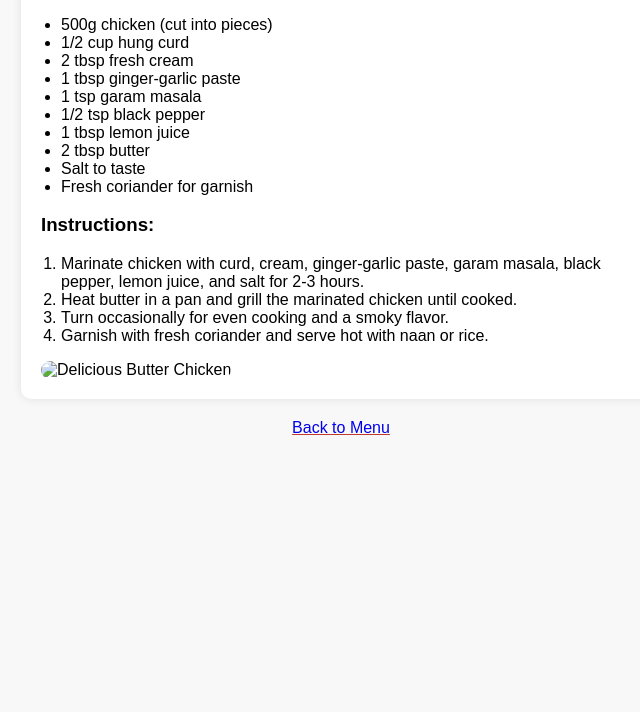
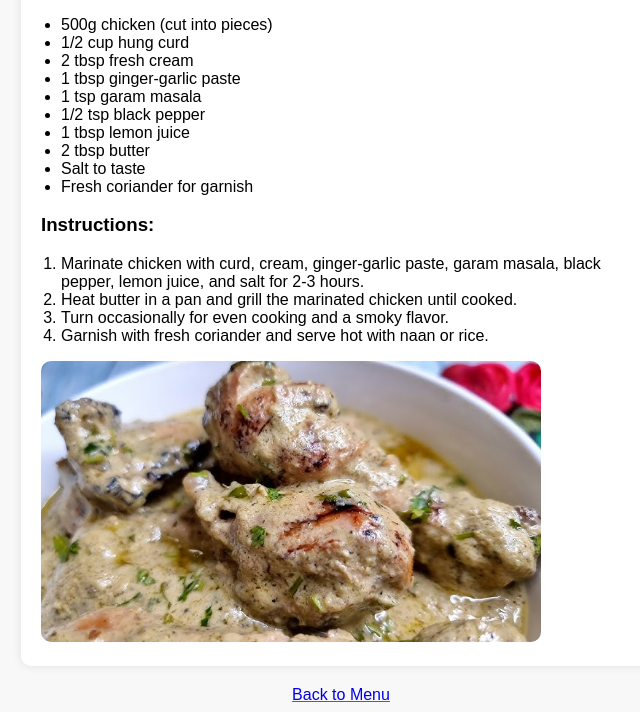
Before and after one commit to Mayur51015/hotel-menu, a plain HTML site: page ChikenAfgani-recepi.html in a window 1280 px wide. Shown: the part 133-845 px from the top of the page, without its empty margins (299-939 px from the left). Before the commit the page ends 800 px from the top, so only its background shows below. Drawn offline with Linux system fonts and the light colour scheme.

Commit message:
ChikenAfgani-recepi.html

```diff
--- a/ChikenAfgani-recepi.html
+++ b/ChikenAfgani-recepi.html
@@ -56,7 +56,7 @@
             <li>Garnish with fresh coriander and serve hot with naan or rice.</li>
         </ol>
         <div style="width: 500px;">
-            <img src="c:\Users\mayur\OneDrive\Documents\butterchicken-1024x682.jpg" alt="Delicious Butter Chicken">
+            <img src="hq720.jpg" alt="Delicious Butter Chicken">
         </div>
     </div>
     <a href="project.html" target="_self" style="text-decoration-color: #c0392b;">Back to Menu</a>
```
